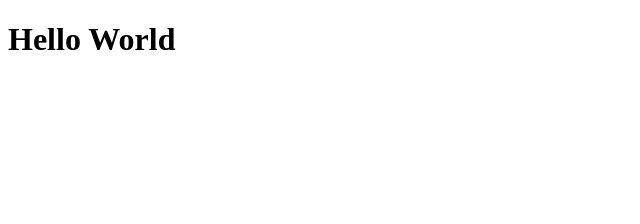
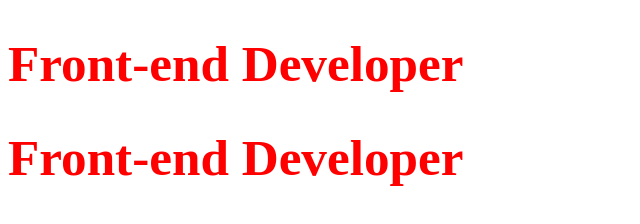
Before and after one commit to UncleGreg/portfolio, a Gatsby site: page / in a window 1280 px wide. Shown: the whole page, without its empty margins (0-640 px from the left). Built offline with nearby package versions, Linux system fonts and the light colour scheme; Gatsby itself is replaced by a stand-in of ours.

Commit message:
added MainTemplate, GlobalStyles, Theme

```diff
--- a/package.json
+++ b/package.json
@@ -21,6 +21,7 @@
     "react": "^16.10.1",
     "react-dom": "^16.10.1",
     "react-helmet": "^5.2.1",
+    "styled-components": "^4.4.0",
     "stylelint-config-styled-components": "^0.1.1",
     "stylelint-processor-styled-components": "^1.8.0",
     "stylelint-webpack-plugin": "^1.0.1"
@@ -39,7 +40,6 @@
     "husky": "^3.0.8",
     "lint-staged": "^9.4.1",
     "prettier": "^1.18.2",
-    "styled-components": "^4.4.0",
     "stylelint": "^11.0.0",
     "stylelint-config-recommended": "^3.0.0"
   },
--- /dev/null
+++ b/src/assets/styles/GlobalStyle.js
@@ -0,0 +1,21 @@
+import { createGlobalStyle } from 'styled-components';
+
+const GlobalStyle = createGlobalStyle`
+
+    *, *::before, *::after {
+        box-sizing: border-box;
+        -webkit-font-smoothing: antialiased;
+        -moz-osx-font-smoothing: grayscale;
+    }
+
+    /* Happy REMs */
+    html {
+        font-size: 62,5%;
+    }
+
+    body {
+        font-size: 1.6rem;
+    }
+`;
+
+export default GlobalStyle;
--- /dev/null
+++ b/src/assets/styles/theme.js
@@ -0,0 +1,5 @@
+export const theme = {
+  primary: 'red',
+};
+
+export default theme;
--- /dev/null
+++ b/src/components/SEO/SEO.js
@@ -0,0 +1,11 @@
+import React from 'react';
+import Helmet from 'react-helmet';
+
+const SEO = () => (
+  <Helmet>
+    <html lang="pl" />
+    <title>Grzegorz Witczak </title>
+  </Helmet>
+);
+
+export default SEO;
--- a/src/pages/index.js
+++ b/src/pages/index.js
@@ -1,9 +1,16 @@
 import React from 'react';
+import MainTemplate from 'templates/MainTemplate/MainTemplate';
+import styled from 'styled-components';
+
+const StyledHeading = styled.h1`
+  color: red;
+`;
 
 const IndexPage = () => (
-  <div>
-    <h1>Hello World</h1>
-  </div>
+  <MainTemplate>
+    <StyledHeading>Front-end Developer</StyledHeading>
+    <StyledHeading>Front-end Developer</StyledHeading>
+  </MainTemplate>
 );
 
 export default IndexPage;
--- /dev/null
+++ b/src/templates/MainTemplate/MainTemplate.js
@@ -0,0 +1,25 @@
+import React from 'react';
+import PropTypes from 'prop-types';
+import { ThemeProvider } from 'styled-components';
+import GlobalStyle from 'assets/styles/GlobalStyle';
+import SEO from 'components/SEO/SEO';
+import { theme } from 'assets/styles/theme';
+
+const MainTemplate = ({ children }) => (
+  <>
+    <SEO />
+    <GlobalStyle />
+    <ThemeProvider theme={theme}>
+      <>{children}</>
+    </ThemeProvider>
+  </>
+);
+
+MainTemplate.propTypes = {
+  children: PropTypes.oneOfType([
+    PropTypes.arrayOf(PropTypes.node),
+    PropTypes.node,
+  ]).isRequired,
+};
+
+export default MainTemplate;
```
